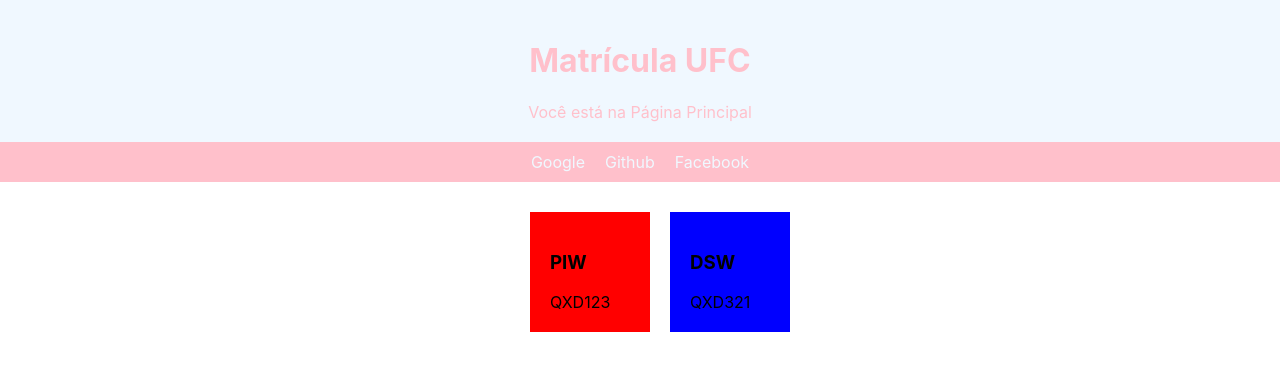
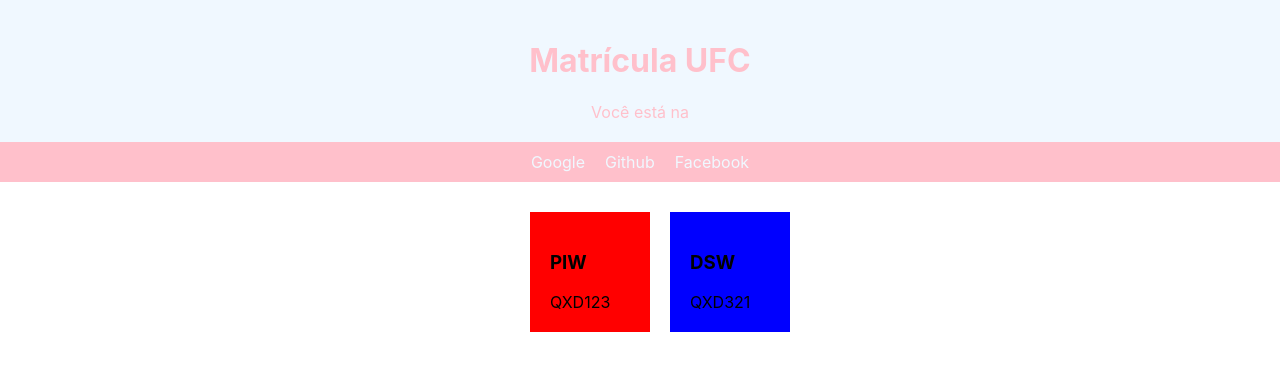
Before and after one commit to eduardaessa/Estudos-React, a React (Create React App) app in the folder my-app/: page / in a window 1280 px wide. Shown: the top 370 px of the page. Built offline with nearby package versions, Linux system fonts and the light colour scheme.

Commit message:
Navegador e cabeçalho fixados

```diff
--- a/my-app/src/App.js
+++ b/my-app/src/App.js
@@ -2,14 +2,17 @@ import './App.css';
 import { PaginaPrincipal } from './components/pages/PaginaPrincipal/PaginaPrincipal';
 import { BrowserRouter, Route, Routes } from 'react-router-dom';
 import { PaginaListarMatriculas } from './components/pages/PaginaListarMatriculas/PaginaListarMatriculas';
+import { Navegador } from './components/common/Navegador/Navegador';
 
 function App() {
   return (
     <BrowserRouter>
+      <Navegador></Navegador>
+
      <Routes>
       <Route path='/' element={<PaginaPrincipal/>}>
-
       </Route>
+      <Route path='/matriculas' element={<PaginaListarMatriculas/>}></Route>
      </Routes>
     </BrowserRouter>
   );
--- a/my-app/src/components/common/Navegador/Navegador.js
+++ b/my-app/src/components/common/Navegador/Navegador.js
@@ -1,13 +1,25 @@
 import "./Navegador.css";
+
+function Cabecalho({ paginaAtual }) {
+  return (
+    <header>
+      <h1> Matrícula UFC </h1>
+      <span> Você está na {paginaAtual} </span>
+    </header>
+  );
+}
 
 export function Navegador() {
   let Link = (props) => (<a class="nav-link" href="props.link"> {props.linkTexto}</a>)
 
   return (
-    <nav>
-        <Link link="www.google.com" linkTexto="Google"> </Link>
-        <Link link="www.github.com" linkTexto="Github"> </Link>
-        <Link link="www.facebook.com" linkTexto="Facebook"> </Link>
-    </nav>
+    <>
+    <Cabecalho> </Cabecalho>
+      <nav>
+          <Link link="www.google.com" linkTexto="Google"> </Link>
+          <Link link="www.github.com" linkTexto="Github"> </Link>
+          <Link link="www.facebook.com" linkTexto="Facebook"> </Link>
+      </nav>
+    </>
   );
 }
--- a/my-app/src/components/pages/PaginaPrincipal/PaginaPrincipal.js
+++ b/my-app/src/components/pages/PaginaPrincipal/PaginaPrincipal.js
@@ -10,14 +10,7 @@ export function Conteudo() {
   );
 }
 
-export function Cabecalho({ paginaAtual }) {
-  return (
-    <header>
-      <h1> Matrícula UFC </h1>
-      <span> Você está na {paginaAtual} </span>
-    </header>
-  );
-}
+
 
 export function Container() {
   return (<div> </div>)
@@ -26,8 +19,7 @@ export function Container() {
 export function PaginaPrincipal() {
   return (
     <div>
-      <Cabecalho paginaAtual="Página Principal"></Cabecalho>
-      <Navegador></Navegador>
+
       <ConteudoPaginaPrincipal> </ConteudoPaginaPrincipal>
     </div>
   );
```
